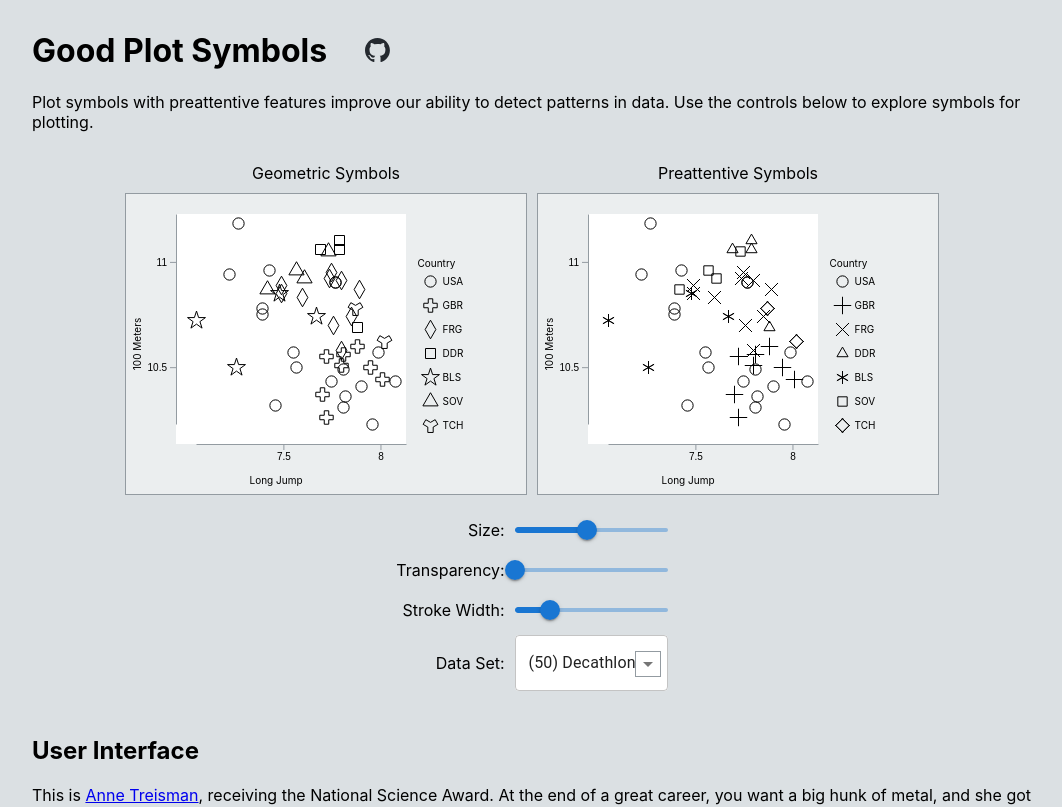
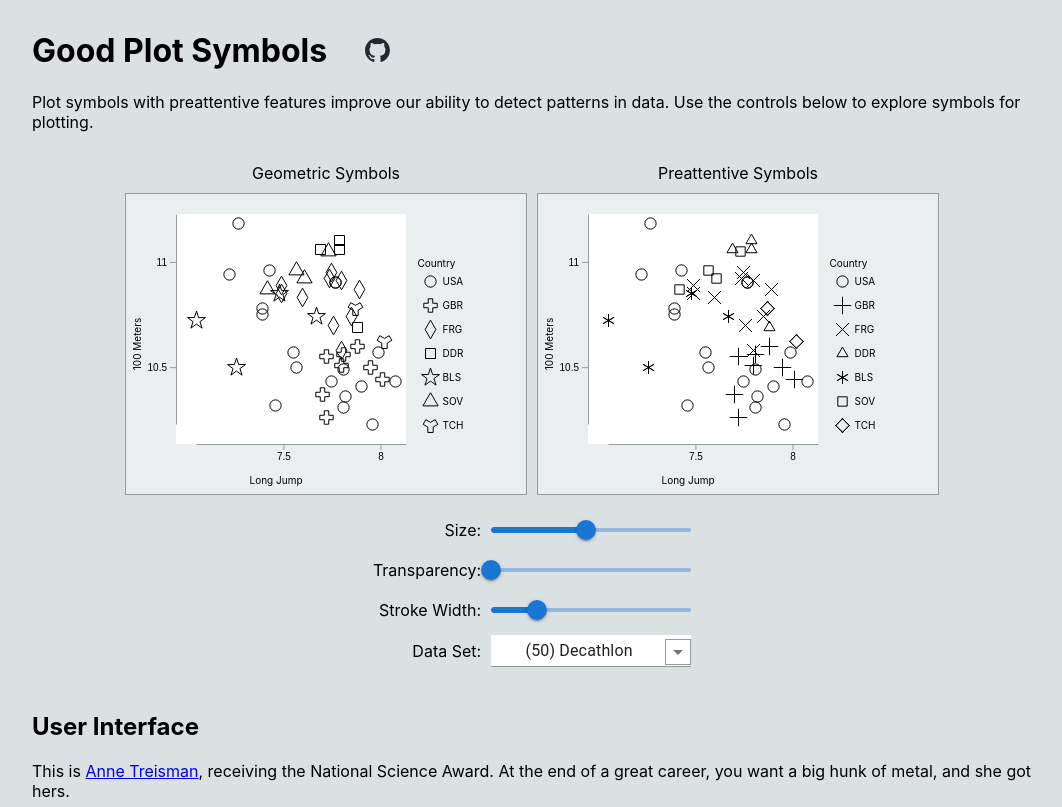
Before and after one commit to hemanrobinson/good-plot-symbols, a React (Create React App) app: page / in a window 1280 px wide. Shown: the top 807 px of the page, without its empty margins (108-1170 px from the left). Built offline with nearby package versions, Linux system fonts and the light colour scheme.

Commit message:
align controls

```diff
--- a/src/App.css
+++ b/src/App.css
@@ -34,7 +34,7 @@ p.center {
 }
 .GridControls {
     display: grid;
-    grid-template-columns: auto auto;
+    grid-template-columns: auto 200px;
     align-items: center;
     justify-items: right;
     justify-content: center;
--- a/src/App.js
+++ b/src/App.js
@@ -47,7 +47,7 @@ const App = () => {
                     valueLabelDisplay="auto"
                     onChangeCommitted={( event, value ) => setLineWidth( value )} />
                 <label>Data Set:</label>
-                <Select value={ dataSet } style={{minWidth: 150, backgroundColor: "#ffffff"}}
+                <Select variant="standard" value={ dataSet } style={{minWidth: 200, backgroundColor: "#ffffff"}}
                     onChange={( event ) => { setDataSet( event.target.value )}}>
                     <MenuItem value="Decathlon">(50) Decathlon</MenuItem>
                     <MenuItem value="Business">(67) Business</MenuItem>
```
